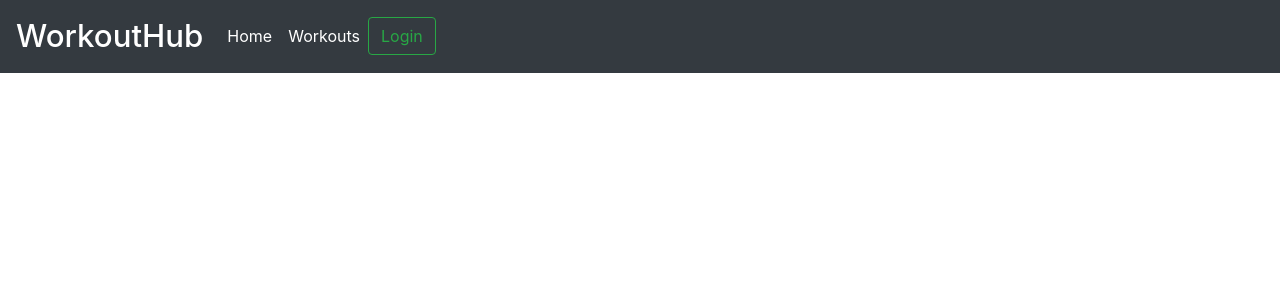
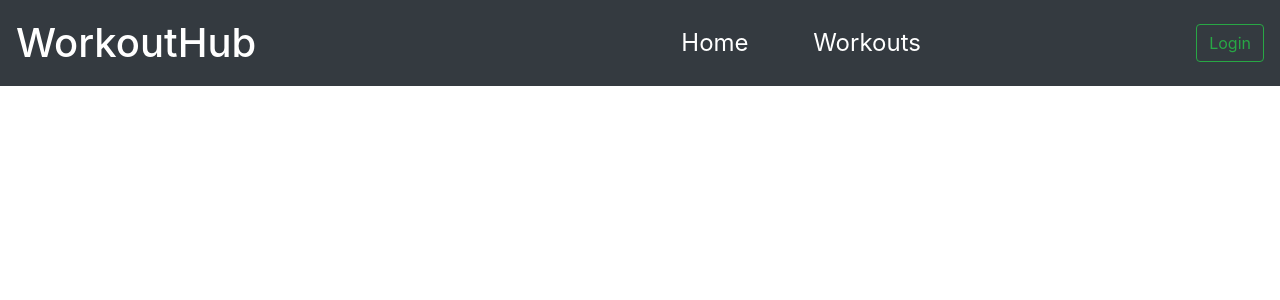
Before and after one commit to darrenrob25/workoutHub-Project, a Flask app: page / in a window 1280 px wide. Shown: the top 300 px of the page. Run offline with Flask 2, Linux system fonts and the light colour scheme; some libraries are stand-ins or nearby versions.

Commit message:
add: Additional styling to navbar

```diff
--- a/workouthub/static/css/style.css
+++ b/workouthub/static/css/style.css
@@ -1,4 +1,14 @@
 .navbar-brand{
-    font-size: 1.95rem;
+    font-size: 2.5rem;
     font-weight: 500;
 }
+
+.navbar-nav{
+    margin-left: 20%;
+    margin-right: 45%;
+}
+
+.nav-link{
+    margin-left: 120%;
+    font-size: 1.5rem;
+}
--- a/workouthub/templates/base.html
+++ b/workouthub/templates/base.html
@@ -9,20 +9,21 @@
 </head>
 <body>
 
-    <div class="navbar navbar-expand-md navbar-light bg-dark flex-row">
+    <div class="navbar navbar-expand-md navbar-light bg-dark sticky-top">
         <a class="navbar-brand text-white logo-text d-flex justify-content-start" href="#">WorkoutHub</a>
         <button class="navbar-toggler" type="button" data-toggle="collapse" data-target="#navbarSupportedContent" aria-controls="navbarSupportedContent" aria-expanded="false" aria-label="Toggle navigation">
             <span class="navbar-toggler-icon"></span>
         </button>
-          <div class="collapse navbar-collapse " id="navbarSupportedContent">
-            <ul class="navbar-nav mr-auto">
+        <div class="collapse navbar-collapse" id="navbarSupportedContent">
+            <ul class="navbar-nav ml-auto">
                 <li class="nav-item active">
-                <a class="nav-link text-white home-link d-flex justify-content-center" href="#">Home</a>
+                    <a class="nav-link text-white" href="#">Home</a>
                 </li>
-              <li class="nav-item d-flex justify-content-between">
+                <li class="nav-item">
                     <a class="nav-link text-white" href="#">Workouts</a>
                 </li>
-
+            </ul>
+        </div>
         <form class="form-inline my-4 my-lg-0">
             <button class="btn btn-outline-success my-2 my-sm-0 login-button justify-content-end" type="submit">Login</button>
         </form>
```
Lines whose indentation alone changed are shown as unchanged.
